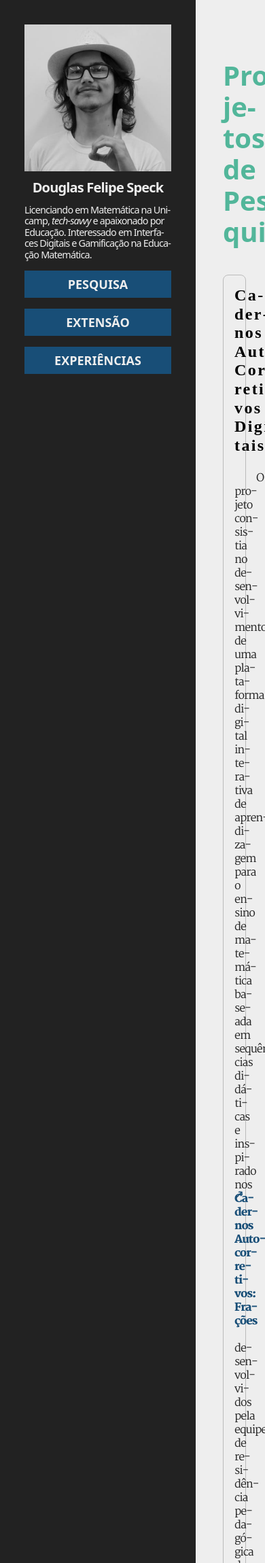
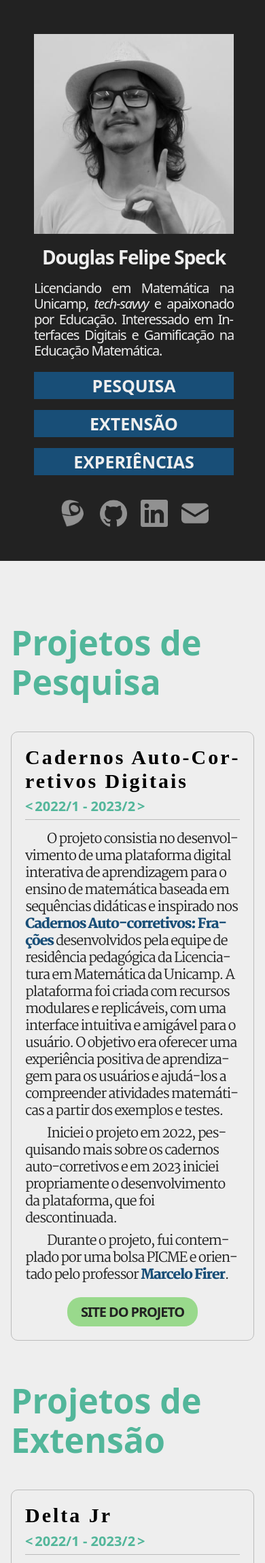
Before and after one commit to douglasspeck/douglasspeck, a PHP site: page / in a window 390 px wide. Shown: the top 2299 px of the page at 68% size. Run offline with PHP 8.4, Linux system fonts and the light colour scheme; some web fonts are replaced.

Commit message:
Mobile Version of WebPage

```diff
--- a/assets/css/main.css
+++ b/assets/css/main.css
@@ -62,6 +62,7 @@ aside {
     font-family: var(--main-font);
     gap: 1em;
     letter-spacing: -0.1ch;
+    text-align: justify;
 }
 
 aside > img {
@@ -246,3 +247,44 @@ section.gallery > article cite::before {
     content: '—';
     padding-right: 0.5ch;
 }
+
+@media screen and (orientation: portrait) {
+
+    body {
+        flex-direction: column;
+        overflow-y: auto;
+        height: auto;
+    }
+
+    aside, aside > img {
+        width: calc(100vw - 6rem);
+        height: auto;
+        font-size: 1.25em;
+    }
+
+    aside > h1 {
+        font-size: 1.75rem;
+    }
+
+    main {
+        height: auto;
+        overflow: visible;
+        font-size: 1.25rem;
+        padding: 2rem 1rem;
+    }
+
+    main a:not(.button) {
+        margin-right: 0;
+    }
+
+    main a:not(.button)::after {
+        display: none;
+    }
+
+    section.gallery > article > header {
+        flex-direction: column;
+        gap: 0.5rem;
+        align-items: flex-start;
+    }
+
+}
```
